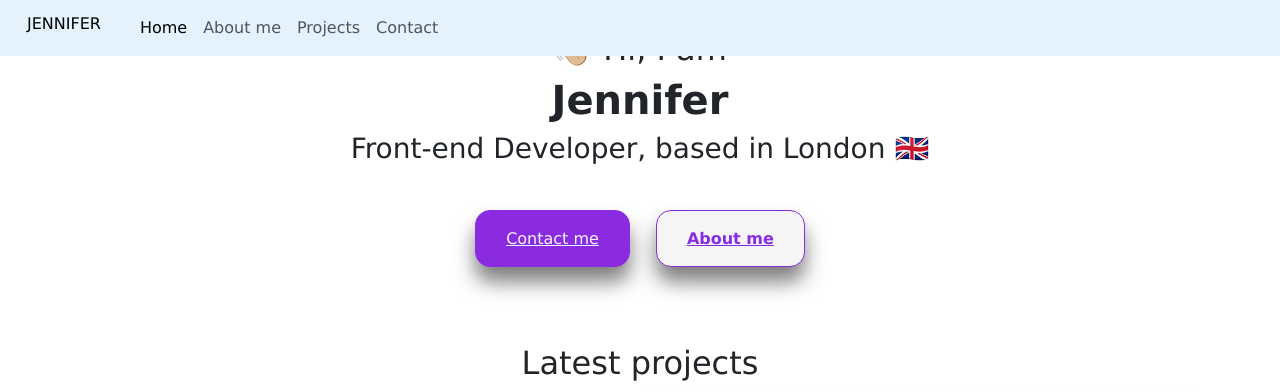
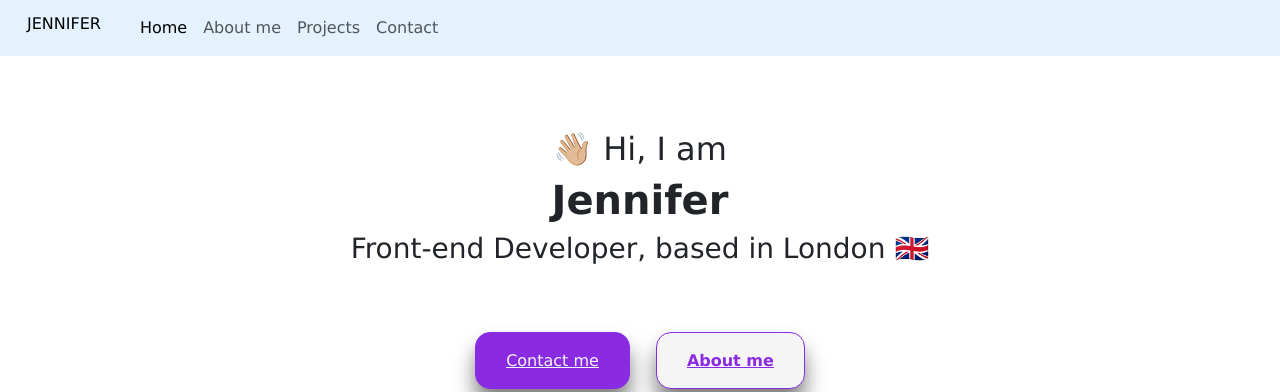
Before and after one commit to jennyweic/adv-bootstrap-portfolio-website, a website: page index.html in a window 1280 px wide. Shown: the top 392 px of the page. Drawn offline with nearby package versions, Linux system fonts and the light colour scheme.

Commit message:
Added homepage heading margin

```diff
--- a/index.html
+++ b/index.html
@@ -54,7 +54,7 @@
     <!-- END NAVBAR -->
 
   <body>
-    <div>
+    <div class="homepage-header">
     <h2>👋🏼 Hi, I am</h2>
     <h1 class="fw-bold">Jennifer</h1>
     <h3>Front-end Developer, based in London 🇬🇧</h3>
--- a/style.css
+++ b/style.css
@@ -11,6 +11,10 @@
 
 body {
   margin: 50px;
+}
+
+.homepage-header {
+  margin: 100px 0 30px 0;
 }
 
 h1,
@@ -41,6 +45,7 @@ a:visited,
 .onpage-links {
   display: flex;
   justify-content: center;
+  margin-bottom: 50px;
 }
 
 /* onpage buttons - hover effect */
```
